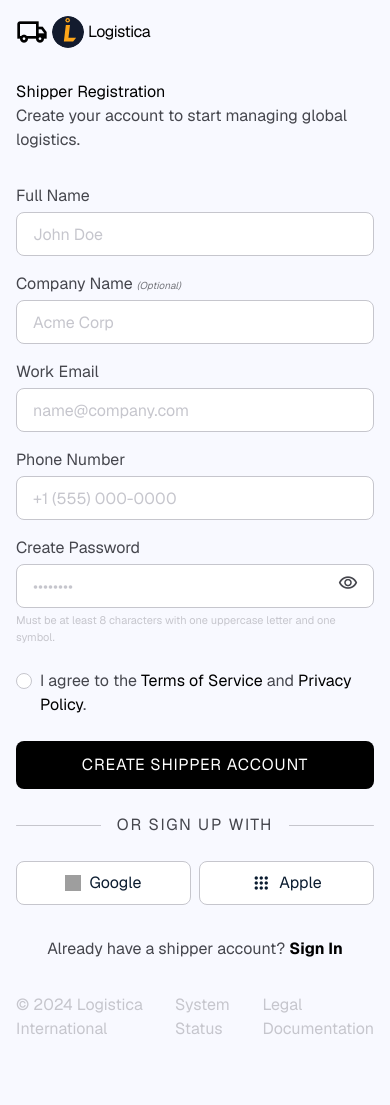
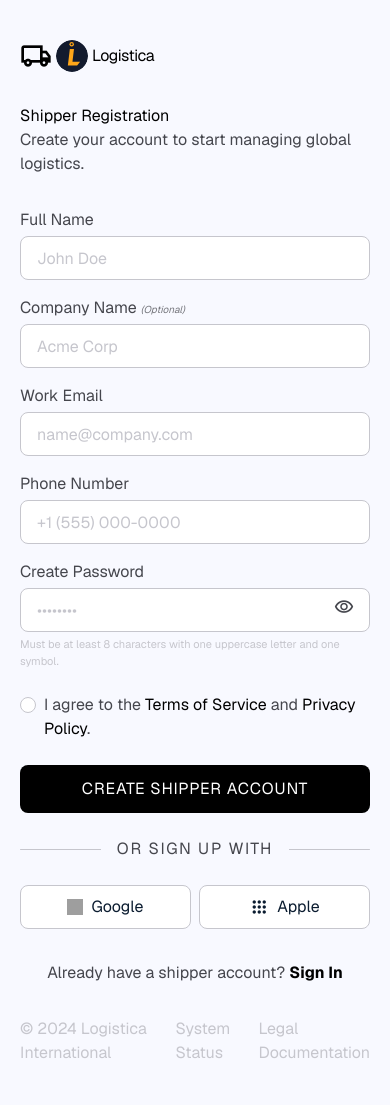
Before and after one commit to TeamX-457/logistics, a Django app: page /register-customer in a window 390 px wide. Before the commit the page ends 1034 px from the top, so only its background shows below. Run offline with Django 5.2, Linux system fonts and the light colour scheme; parts of the project's set-up code (start-up, migrations or seed data) failed here and were passed over; some libraries are stand-ins or nearby versions; grey boxes are pictures that could not be loaded.

Commit message:
Fix mobile scroll blocking on login and register pages
Body had overflow-hidden which prevented all scrolling on small screens,
and flex centering that clipped form content below the viewport fold.

- Remove overflow-hidden and flex centering from body
- Stack layout vertically on mobile (flex-col lg:flex-row on main)
- Right section flows from top on mobile, stays centered on desktop

Co-Authored-By: Claude Sonnet 4.6 <noreply@anthropic.com>

```diff
--- a/backend/templates/login.html
+++ b/backend/templates/login.html
@@ -121,7 +121,7 @@
         }
     </script>
 </head>
-<body class="bg-background text-on-background min-h-screen flex items-center justify-center p-0 overflow-hidden">
+<body class="bg-background text-on-background">
 <style>
   #app-loader{position:fixed;inset:0;z-index:9999;background:#131b2e;display:flex;flex-direction:column;align-items:center;justify-content:center;transition:opacity .4s ease,visibility .4s ease;}
   #app-loader.app-loader-hidden{opacity:0;visibility:hidden;pointer-events:none;}
@@ -141,7 +141,7 @@
 </div>
 
 <!-- Split View Container -->
-<main class="flex w-full min-h-screen">
+<main class="flex flex-col lg:flex-row w-full min-h-screen">
 <!-- Left Section: Aesthetic/Branding (Hidden on Mobile) -->
 <section class="hidden lg:flex lg:w-1/2 relative bg-primary items-center justify-center overflow-hidden">
 <div class="absolute inset-0 opacity-40">
@@ -172,7 +172,7 @@
 </div>
 </section>
 <!-- Right Section: Login/Registration Form -->
-<section class="w-full lg:w-1/2 flex flex-col justify-center items-center p-md sm:p-margin bg-surface">
+<section class="w-full lg:w-1/2 flex flex-col justify-start lg:justify-center items-center px-5 py-10 sm:px-10 lg:px-margin bg-surface min-h-screen lg:min-h-0">
 <!-- Mobile Header Only -->
 <div class="lg:hidden flex items-center gap-xs mb-xl self-start">
 <span class="material-symbols-outlined text-primary text-[32px]">local_shipping</span>
--- a/backend/templates/register-customer.html
+++ b/backend/templates/register-customer.html
@@ -116,7 +116,7 @@
         }
     </script>
 </head>
-<body class="bg-background text-on-background min-h-screen flex items-center justify-center p-0 overflow-hidden">
+<body class="bg-background text-on-background">
 <style>
   #app-loader{position:fixed;inset:0;z-index:9999;background:#131b2e;display:flex;flex-direction:column;align-items:center;justify-content:center;transition:opacity .4s ease,visibility .4s ease;}
   #app-loader.app-loader-hidden{opacity:0;visibility:hidden;pointer-events:none;}
@@ -136,7 +136,7 @@
 </div>
 
 <!-- Split View Container -->
-<main class="flex w-full min-h-screen">
+<main class="flex flex-col lg:flex-row w-full min-h-screen">
 <!-- Left Section: Aesthetic/Branding + Why Join Sidebar -->
 <section class="hidden lg:flex lg:w-1/2 relative bg-primary items-center justify-center overflow-hidden">
 <div class="absolute inset-0 opacity-40">
@@ -193,7 +193,7 @@
 </div>
 </section>
 <!-- Right Section: Registration Form -->
-<section class="w-full lg:w-1/2 flex flex-col justify-center items-center p-md sm:p-margin bg-surface overflow-y-auto">
+<section class="w-full lg:w-1/2 flex flex-col justify-start lg:justify-center items-center px-5 py-10 sm:px-10 lg:px-margin bg-surface min-h-screen lg:min-h-0">
 <!-- Mobile Header Only -->
 <div class="lg:hidden flex items-center gap-xs mb-xl self-start">
 <span class="material-symbols-outlined text-primary text-[32px]">local_shipping</span>
```
